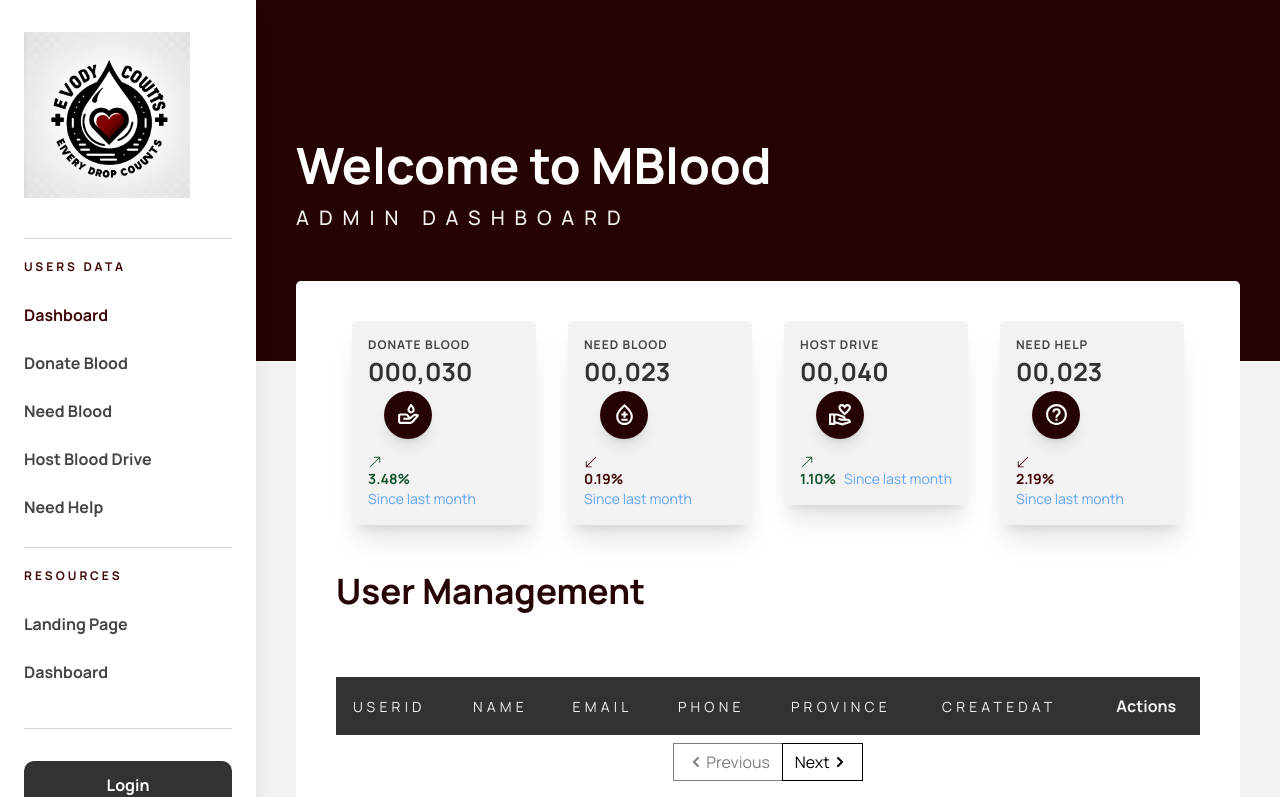
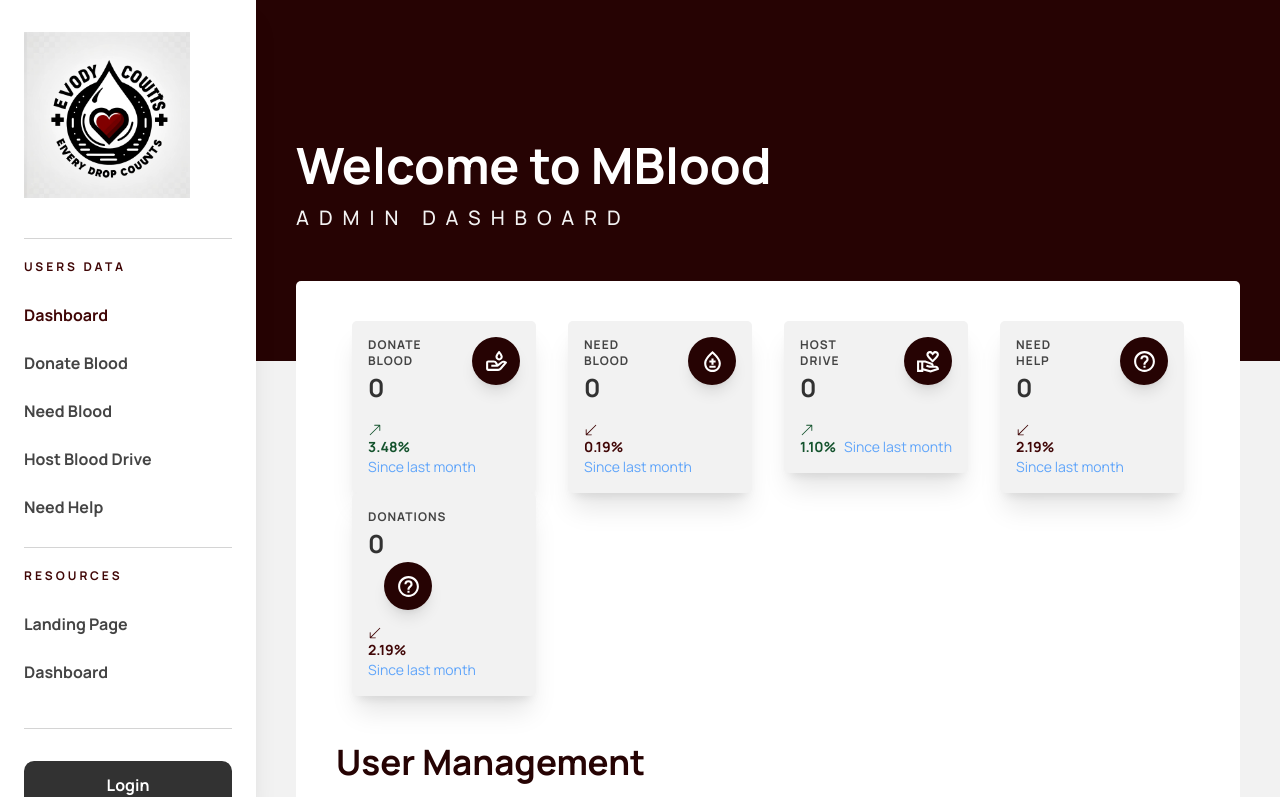
Before and after one commit to m-istighfar/FE-M-Blood, a React (Vite) app: page /admin in a window 1280 px wide. Shown: the top 797 px of the page. Built offline with nearby package versions, Linux system fonts and the light colour scheme; a web font is replaced by a local one.

Commit message:
add card total donate - dashboard

```diff
--- a/src/components/views/admin/dashboard.jsx
+++ b/src/components/views/admin/dashboard.jsx
@@ -17,6 +17,12 @@ const Dashboard = () => {
   const [currentPage, setCurrentPage] = useState(1);
   const [totalPages, setTotalPages] = useState(0);
   const [limit, setLimit] = useState(10);
+
+  const [totalAppointments, setTotalAppointments] = useState(0);
+  const [totalEmergencies, setTotalEmergencies] = useState(0);
+  const [totalHelpOffers, setTotalHelpOffers] = useState(0);
+  const [totalBloodDrives, setTotalBloodDrives] = useState(0);
+  const [totalDonations, setTotalDonations] = useState(0);
 
   useEffect(() => {
     const fetchUsers = async () => {
@@ -47,14 +53,42 @@ const Dashboard = () => {
       }
     };
 
+    const renderNumber = (number) => {
+      return number !== undefined ? number.toLocaleString() : "Loading...";
+    };
+
+    const fetchData = async (url, setter) => {
+      try {
+        const accessToken = localStorage.getItem("accessToken");
+        if (!accessToken) {
+          console.error("No access token found. User must be logged in.");
+          return;
+        }
+
+        const response = await axios.get(url, {
+          headers: {
+            Authorization: `Bearer ${accessToken}`,
+          },
+        });
+        setter(response.data.data.totalRecords);
+      } catch (error) {
+        console.error(`Error fetching data from ${url}:`, error);
+      }
+    };
+
     fetchUsers();
+    fetchData("http://localhost:3000/appointments", setTotalAppointments);
+    fetchData("http://localhost:3000/emergency", setTotalEmergencies);
+    fetchData("http://localhost:3000/help-offer", setTotalHelpOffers);
+    fetchData("http://localhost:3000/blood-drive", setTotalBloodDrives);
+    fetchData("http://localhost:3000/total-donations", setTotalDonations);
   }, [currentPage, limit]);
 
   const cardData = [
     {
       key: 111,
       statSubtitle: "DONATE BLOOD",
-      statTitle: "000,030",
+      statTitle: totalAppointments?.toLocaleString() || "Loading...",
       statArrow: "up",
       statPercent: "3.48",
       statIconName: <BiDonateBlood />,
@@ -63,7 +97,7 @@ const Dashboard = () => {
     {
       key: 222,
       statSubtitle: "NEED BLOOD",
-      statTitle: "00,023",
+      statTitle: totalEmergencies?.toLocaleString() || "Loading...",
       statArrow: "down",
       statPercent: "0.19",
       statIconName: <MdOutlineBloodtype />,
@@ -72,7 +106,7 @@ const Dashboard = () => {
     {
       key: 333,
       statSubtitle: "HOST DRIVE",
-      statTitle: "00,040",
+      statTitle: totalBloodDrives?.toLocaleString() || "Loading...",
       statArrow: "up",
       statPercent: "1.10",
       statIconName: <MdOutlineVolunteerActivism />,
@@ -81,11 +115,20 @@ const Dashboard = () => {
     {
       key: 444,
       statSubtitle: "NEED HELP",
-      statTitle: "00,023",
+      statTitle: totalHelpOffers?.toLocaleString() || "Loading...",
       statArrow: "down",
       statPercent: "2.19",
       statIconName: <BiHelpCircle />,
       to: "/admin/need-help",
+    },
+    {
+      key: 555,
+      statSubtitle: "DONATIONS",
+      statTitle: totalDonations?.toLocaleString() || "Loading...",
+      statArrow: "down",
+      statPercent: "2.19",
+      statIconName: <BiHelpCircle />,
+      to: "/admin/donate-money",
     },
   ];
 
```
